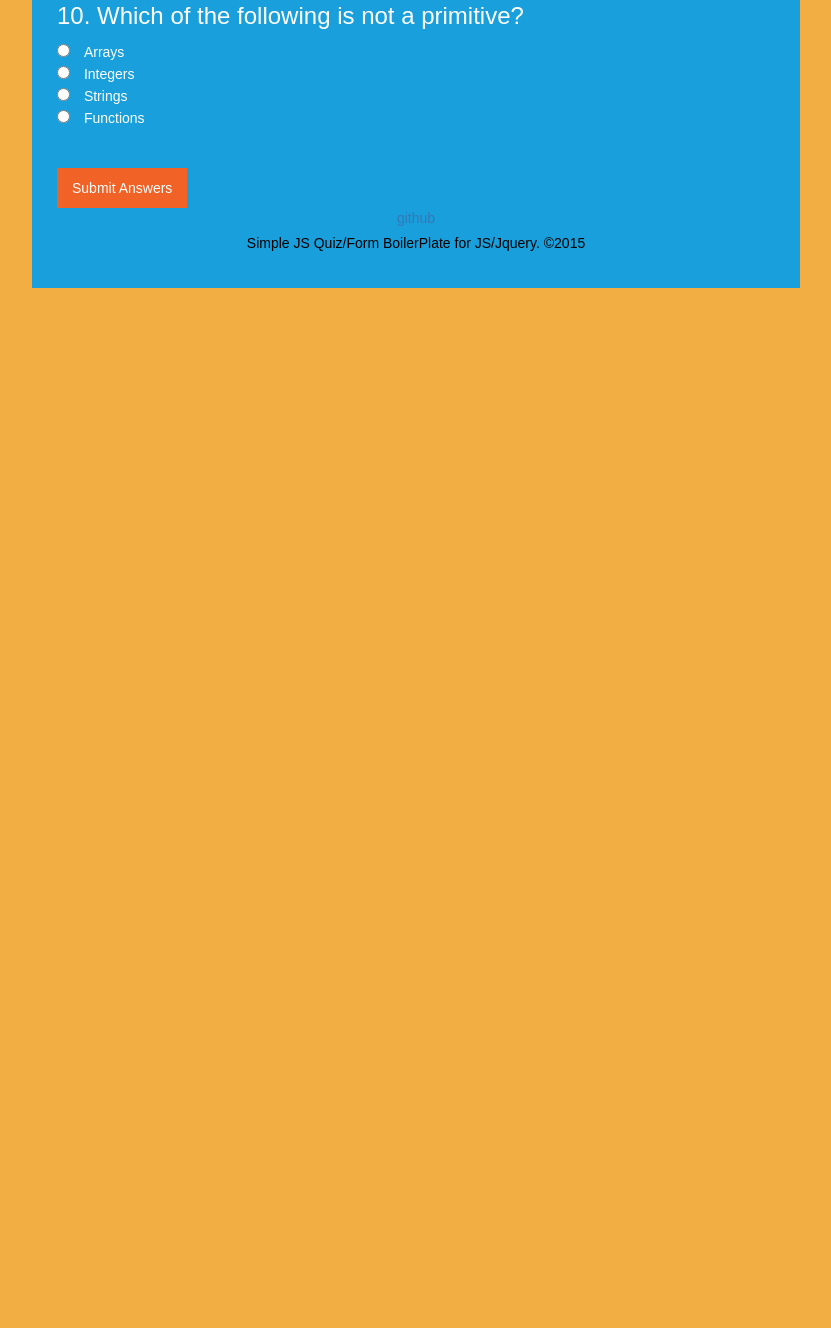
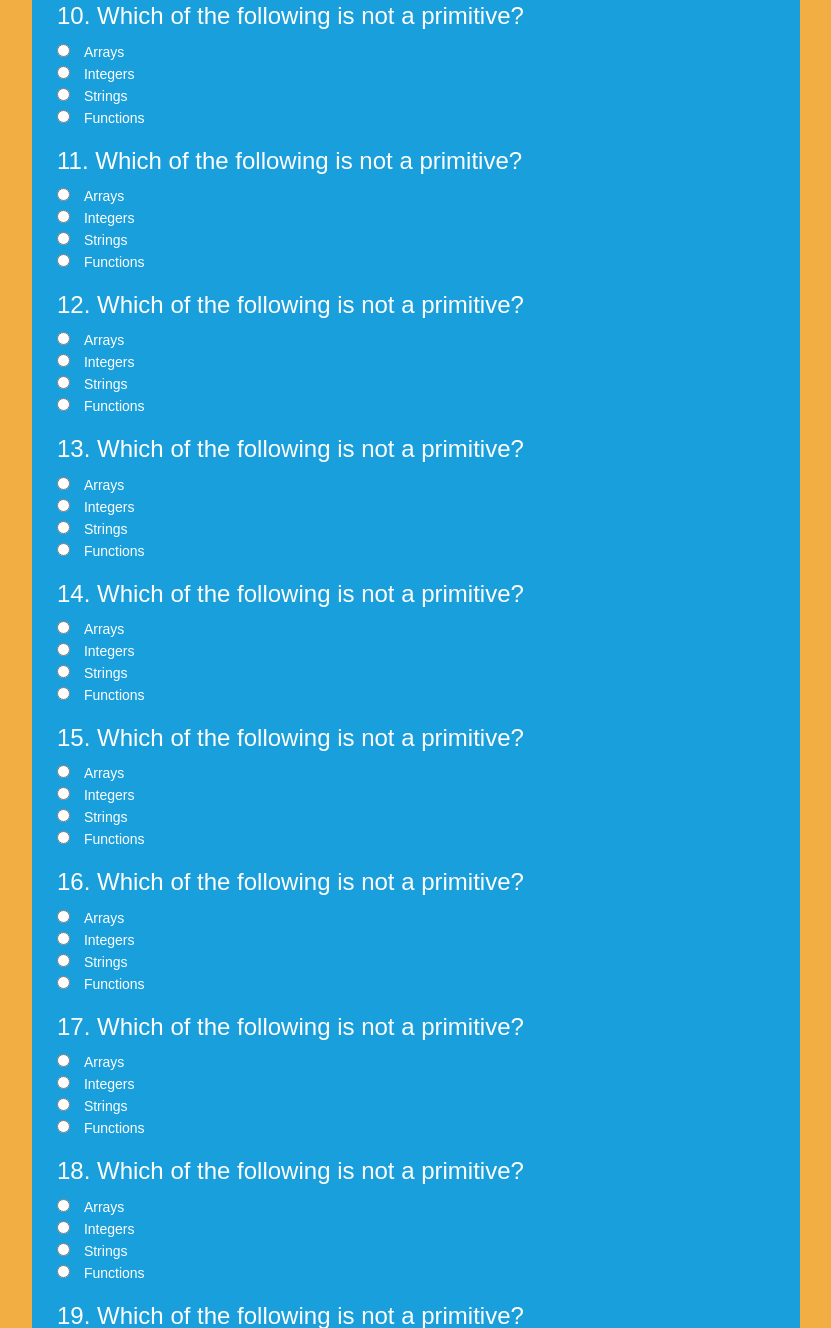
Before and after one commit to robhaj/simple-quiz, a plain HTML site: page index.html in a window 1280 px wide. Shown: the part 1472-2800 px from the top of the page, without its empty margins (224-1055 px from the left). Before the commit the page ends 1780 px from the top, so only its background shows below. Drawn offline with nearby package versions, Linux system fonts and the light colour scheme.

Commit message:
fixed answer loop bug

```diff
--- a/main.css
+++ b/main.css
@@ -64,6 +64,4 @@ footer {
     position: fixed;
     top: 0;
     width: 50%;
-    /*margin-left:40px;*/
-
 }
--- a/objects.js
+++ b/objects.js
@@ -1,13 +1,62 @@
-console.log('sanity check');
 var questions = [
-  {q:"1. Which of the following is not a primitive?", answers:["Arrays", "Integers", "Strings", "Functions"], correct:"Arrays"},
-  {q:"2. Which of the following is not a primitive?", answers:["Arrays", "Integers", "Strings", "Functions"], correct:"Arrays"},
-  {q:"3. Which of the following is not a primitive?", answers:["Arrays", "Integers", "Strings", "Functions"], correct:"Arrays"},
-  {q:"4. Which of the following is not a primitive?", answers:["Arrays", "Integers", "Strings", "Functions"], correct:"Arrays"},
-  {q:"5. Which of the following is not a primitive?", answers:["Arrays", "Integers", "Strings", "Functions"], correct:"Arrays"},
-  {q:"6. Which of the following is not a primitive?", answers:["Arrays", "Integers", "Strings", "Functions"], correct:"Arrays"},
-  {q:"7. Which of the following is not a primitive?", answers:["Arrays", "Integers", "Strings", "Functions"], correct:"Arrays"},
-  {q:"8. Which of the following is not a primitive?", answers:["Arrays", "Integers", "Strings", "Functions"], correct:"Arrays"},
-  {q:"9. Which of the following is not a primitive?", answers:["Arrays", "Integers", "Strings", "Functions"], correct:"Arrays"},
-  {q:"10. Which of the following is not a primitive?", answers:["Arrays", "Integers", "Strings", "Functions"], correct:"Arrays"},
+  {q:"1. Which of the following is not a primitive?",
+  answers:["Arrays", "Integers", "Strings", "Functions"],
+  correct:"Arrays"},
+  {q:"2. Inside which HTML element do we put the JavaScript?",
+  answers:["script", "scripting", "javascript", "js"],
+  correct:"script"},
+  {q:"3. What is the correct?",
+  answers:["Arrays", "Integers", "Strings", "Functions"],
+  correct:"Arrays"},
+  {q:"4. Which of the following is not a primitive?",
+  answers:["Arrays", "Integers", "Strings", "Functions"],
+  correct:"Arrays"},
+  {q:"5. Which of the following is not a primitive?",
+  answers:["Arrays", "Integers", "Strings", "Functions"],
+  correct:"Arrays"},
+  {q:"6. Which of the following is not a primitive?",
+  answers:["Arrays", "Integers", "Strings", "Functions"],
+  correct:"Arrays"},
+  {q:"7. Which of the following is not a primitive?",
+  answers:["Arrays", "Integers", "Strings", "Functions"],
+  correct:"Arrays"},
+  {q:"8. Which of the following is not a primitive?",
+  answers:["Arrays", "Integers", "Strings", "Functions"],
+  correct:"Arrays"},
+  {q:"9. Which of the following is not a primitive?",
+  answers:["Arrays", "Integers", "Strings", "Functions"],
+  correct:"Arrays"},
+  {q:"10. Which of the following is not a primitive?",
+  answers:["Arrays", "Integers", "Strings", "Functions"],
+  correct:"Arrays"},
+  {q:"11. Which of the following is not a primitive?",
+  answers:["Arrays", "Integers", "Strings", "Functions"],
+  correct:"Arrays"},
+  {q:"12. Which of the following is not a primitive?",
+  answers:["Arrays", "Integers", "Strings", "Functions"],
+  correct:"Arrays"},
+  {q:"13. Which of the following is not a primitive?",
+  answers:["Arrays", "Integers", "Strings", "Functions"],
+  correct:"Arrays"},
+  {q:"14. Which of the following is not a primitive?",
+  answers:["Arrays", "Integers", "Strings", "Functions"],
+  correct:"Arrays"},
+  {q:"15. Which of the following is not a primitive?",
+  answers:["Arrays", "Integers", "Strings", "Functions"],
+  correct:"Arrays"},
+  {q:"16. Which of the following is not a primitive?",
+  answers:["Arrays", "Integers", "Strings", "Functions"],
+  correct:"Arrays"},
+  {q:"17. Which of the following is not a primitive?",
+  answers:["Arrays", "Integers", "Strings", "Functions"],
+  correct:"Arrays"},
+  {q:"18. Which of the following is not a primitive?",
+  answers:["Arrays", "Integers", "Strings", "Functions"],
+  correct:"Arrays"},
+  {q:"19. Which of the following is not a primitive?",
+  answers:["Arrays", "Integers", "Strings", "Functions"],
+  correct:"Arrays"},
+  {q:"20. Which of the following is not a primitive?",
+  answers:["Arrays", "Integers", "Strings", "Functions"],
+  correct:"Arrays"},
 ];
--- a/script.js
+++ b/script.js
@@ -22,12 +22,14 @@ function appendQuestions() {
   var k = 0;
   for (var l = 0; l < questions.length; l++) {
     createQuestion(questions[l].q);
-    for (var i = 0; i < questions[i].answers.length; i++ ) {
-      createAnswers(i+"a"+l,questions[i].answers[k], l);
+
+    for (var i = 0; i < 4; i++ ) {
+      createAnswers(i+"a"+l,questions[l].answers[k], l);
       k++;
     }
     k=0;
   }
+
 }
 
 // progress bar dynamics
```
